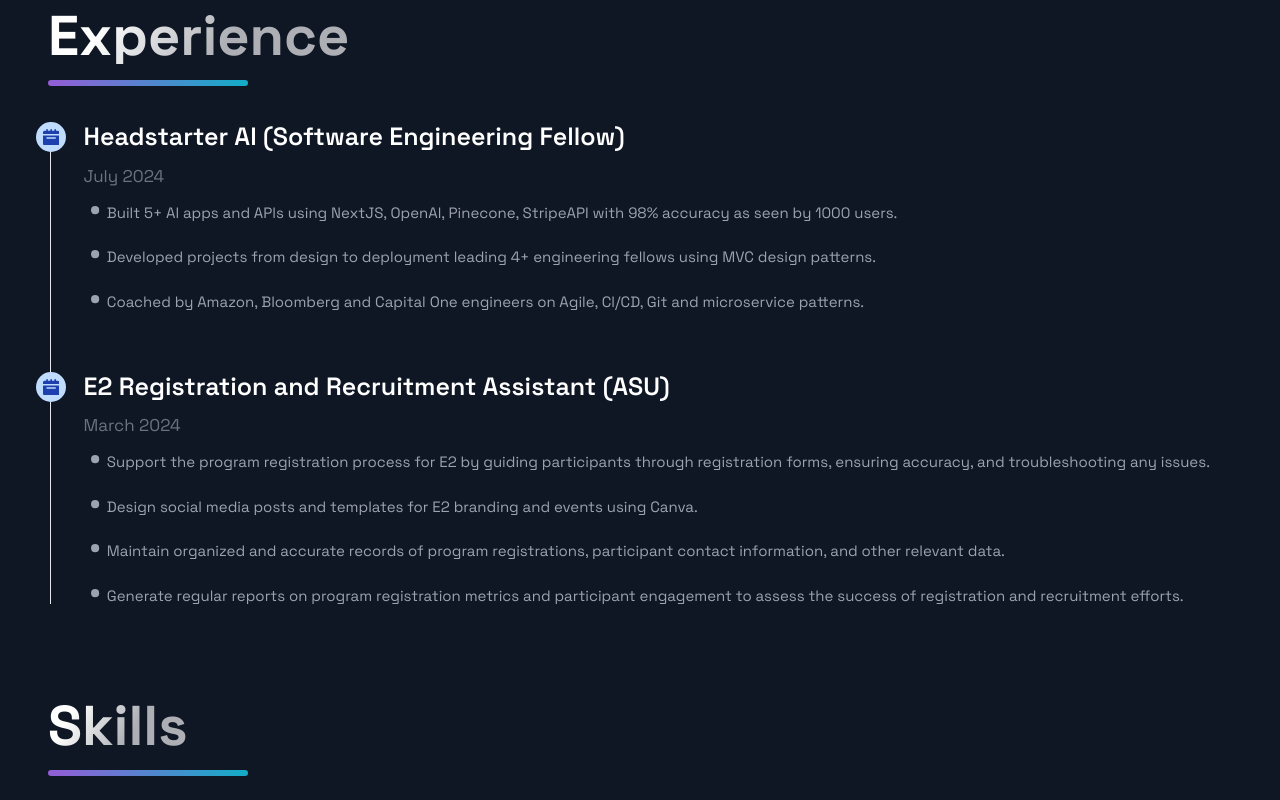
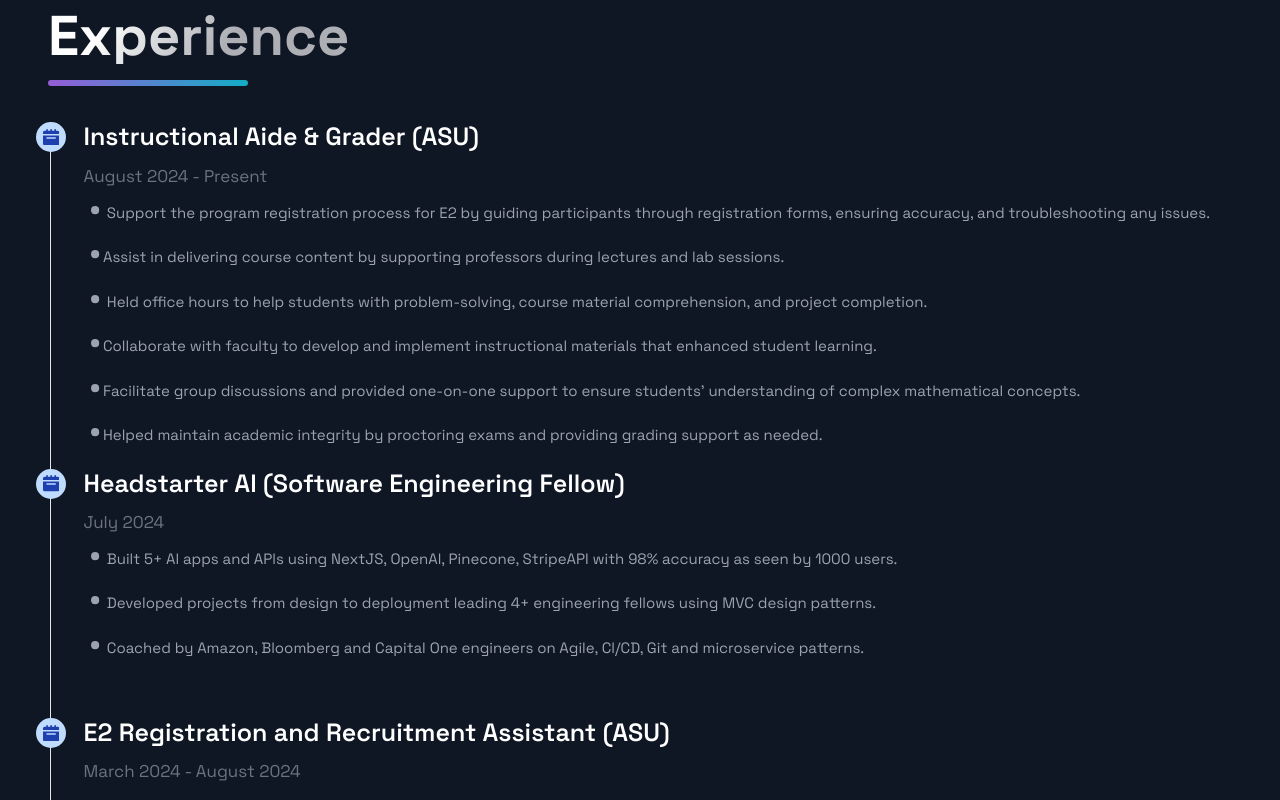
Before and after one commit to Diyac004/portfolio, a Next.js app: page /nextjs-github-pages/ in a window 1280 px wide. Shown: the part 960-1760 px from the top of the page. Built offline with nearby package versions, Linux system fonts and the light colour scheme.

Commit message:
changes to experience section

```diff
--- a/src/components/Experience/Experience.js
+++ b/src/components/Experience/Experience.js
@@ -21,6 +21,38 @@
             </Section>
             <br/><br/>
             <ol>
+            <span>
+                  <svg
+                    aria-hidden="true"
+                    xmlns="http://www.w3.org/2000/svg"
+                    fill="currentColor"
+                    viewBox="0 0 20 20"
+                  >
+                    <path d="M20 4a2 2 0 0 0-2-2h-2V1a1 1 0 0 0-2 0v1h-3V1a1 1 0 0 0-2 0v1H6V1a1 1 0 0 0-2 0v1H2a2 2 0 0 0-2 2v2h20V4ZM0 18a2 2 0 0 0 2 2h16a2 2 0 0 0 2-2V8H0v10Zm5-8h10a1 1 0 0 1 0 2H5a1 1 0 0 1 0-2Z" />
+                  </svg>
+                </span>
+                <li>
+                <h3 data-aos="fade-right">
+                  Instructional Aide & Grader (ASU)
+                </h3>
+                <time data-aos="fade-right">
+                  August 2024 - Present
+                </time>
+                <ul>
+                  <li data-aos="fade-right">
+                  <GoDotFill color="#9ca3af"/><tab/> Support the program registration process for E2 by guiding participants through registration forms, ensuring accuracy, and troubleshooting any issues.
+
+                  </li>
+                  <li data-aos="fade-right"><GoDotFill color="#9ca3af"/><tab/>
+                  Assist in delivering course content by supporting professors during lectures and lab sessions.
+                  </li>
+                  <li data-aos="fade-right"> <GoDotFill color="#9ca3af"/><tab/> Held office hours to help students with problem-solving, course material comprehension, and project completion.</li>
+                  <li data-aos="fade-right"><GoDotFill color="#9ca3af"/><tab/>Collaborate with faculty to develop and implement instructional materials that enhanced student learning.</li>
+                  <li data-aos="fade-right"><GoDotFill color="#9ca3af"/><tab/>Facilitate group discussions and provided one-on-one support to ensure students' understanding of complex mathematical concepts.</li>
+                  <li data-aos="fade-right"><GoDotFill color="#9ca3af"/><tab/>Helped maintain academic integrity by proctoring exams and providing grading support as needed.</li>
+                </ul>
+              </li>
+
 
             <span>
                   <svg
@@ -69,7 +101,7 @@
                   E2 Registration and Recruitment Assistant (ASU)
                 </h3>
                 <time data-aos="fade-right">
-                  March 2024
+                  March 2024 - August 2024
                 </time>
                 <ul>
                   <li data-aos="fade-right">
```
